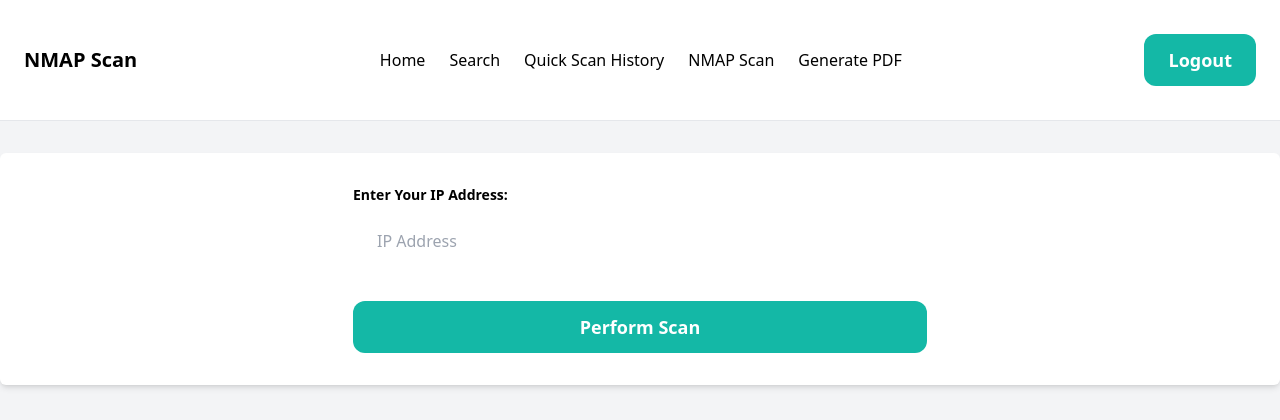
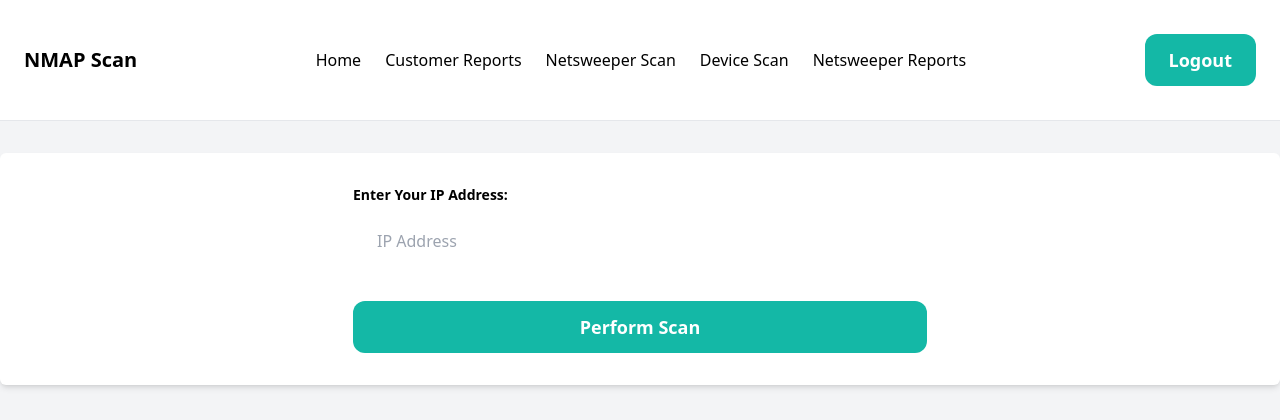
Before and after one commit to JacksonLDJ/ProbNet2, a Django app: page /NMAP_Scan/ in a window 1280 px wide. Shown: the top 420 px of the page. Run offline with Django 5.2, Linux system fonts and the light colour scheme; the visitor is signed in with stand-in values (Sample User, id 1); some libraries are stand-ins or nearby versions.

Commit message:
Nav bar changes.

```diff
--- a/ProbNet2/core/templates/core/nav_bar.html
+++ b/ProbNet2/core/templates/core/nav_bar.html
@@ -3,10 +3,10 @@
 <nav class="py-6 px-6 flex justify-between items-center mx-auto">
     <div class="flex items-center space-x-6">
         <a href="{% url 'app_home' %}">Home</a>
-        <a href="{% url 'search' %}">Search</a>
-        <a href="{% url 'netsweeper_scan' %}">Quick Scan History</a>
-        <a href="{% url 'NMAP_Scan' %}">NMAP Scan</a>
-        <a href="{% url 'generate_pdf' %}">Generate PDF</a>
+        <a href="{% url 'customer_data_report' %}">Customer Reports</a>
+        <a href="{% url 'netsweeper_scan' %}">Netsweeper Scan</a>
+        <a href="{% url 'NMAP_Scan' %}">Device Scan</a>
+        <a href="{% url 'reporting_netsweeper' %}">Netsweeper Reports</a>
     </div>
 
 </nav>
```
